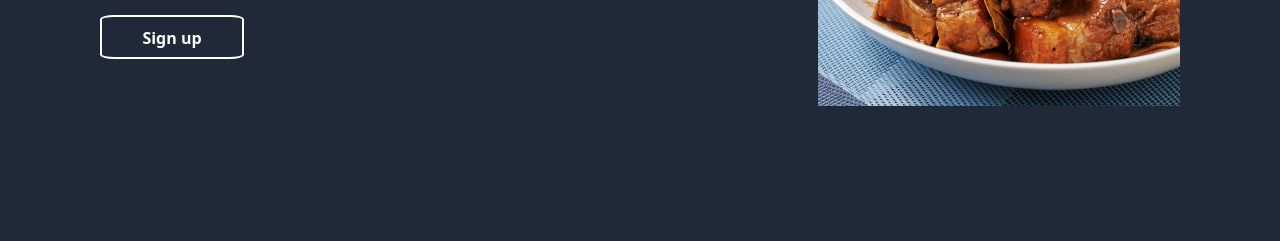
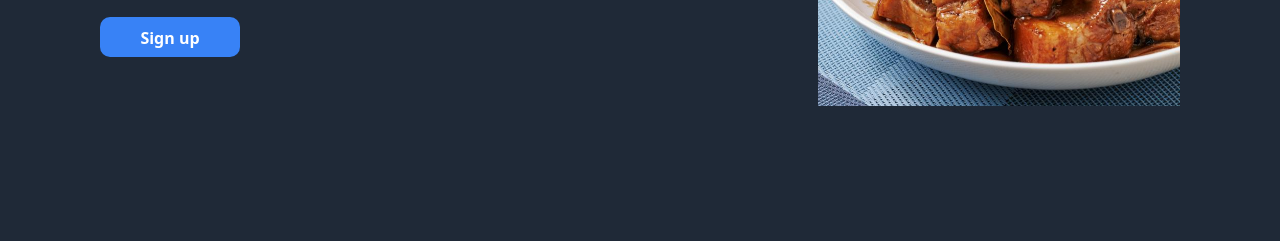
Before and after one commit to chiknfillet/landing_page, a plain HTML site: page index.html in a window 1280 px wide. Shown: the part 559-800 px from the top of the page. Drawn offline with Linux system fonts and the light colour scheme.

Commit message:
Changed the color of the button
Changed the color from transparent to blue

```diff
--- a/styles.css
+++ b/styles.css
@@ -69,10 +69,10 @@ body {
     text-align: center;
     width: 100px;
     height: 20px;
-    border: 2px solid white;
     padding: 10px 20px;
     font-weight: 900;
-    border-radius: 10%;
+    border-radius: 10px;
+    background-color: #3882f6;
 }
 
 .one-image {
```
